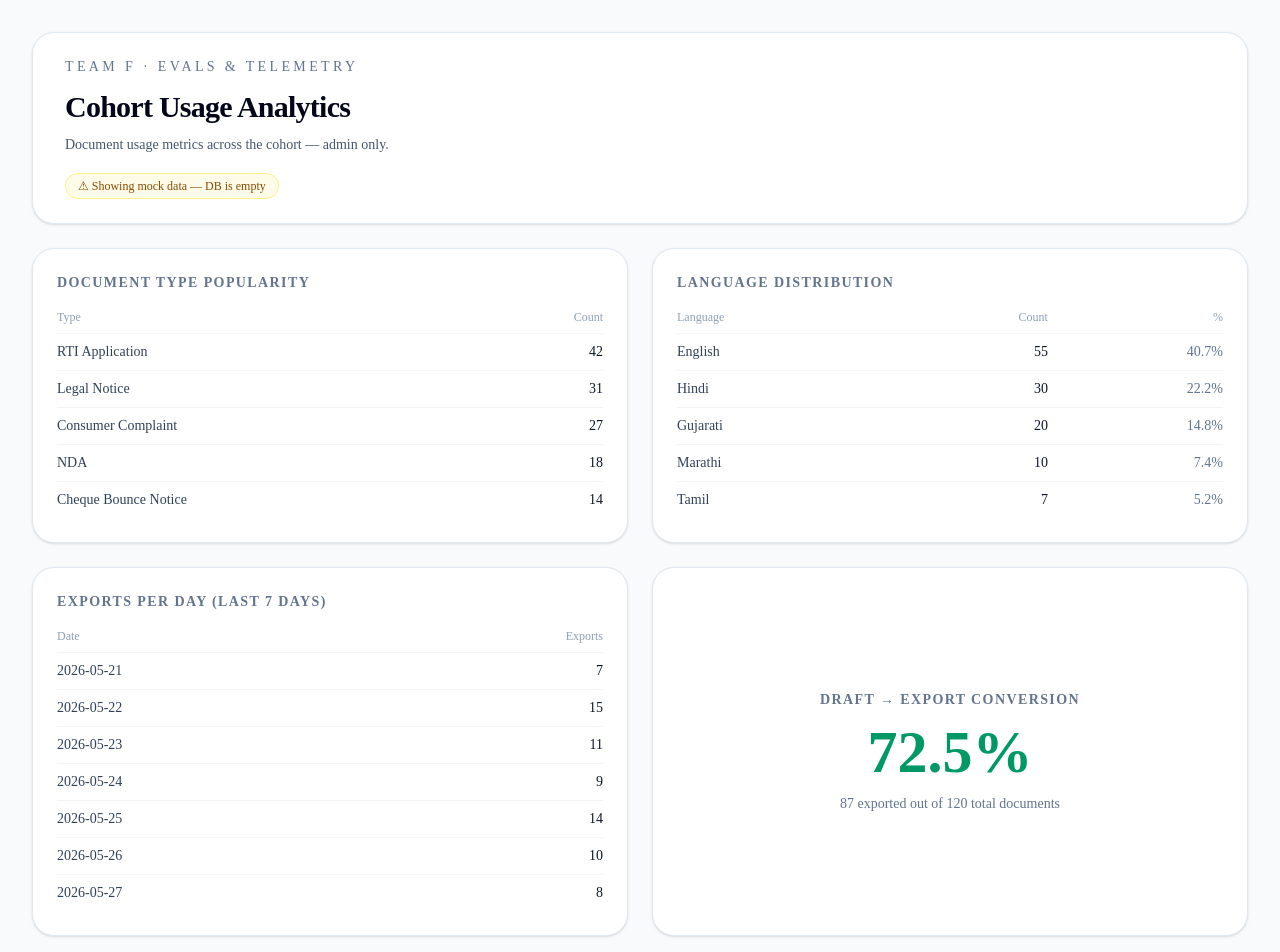
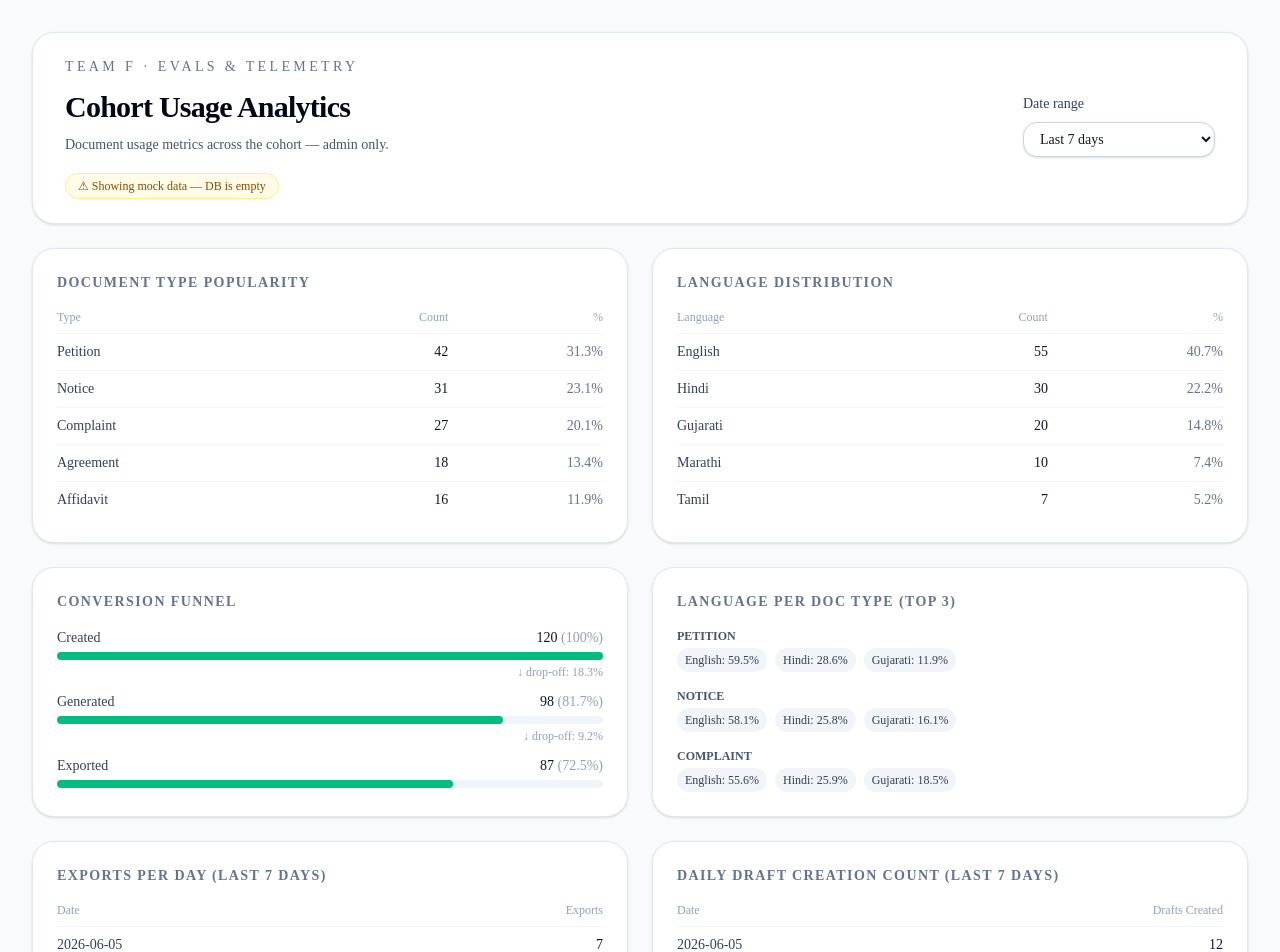
Before and after one commit to KirtanPatel18/Ai-Adalat-, a Next.js app in the folder apps/web/: page /en/admin/analytics in a window 1280 px wide. Shown: the top 952 px of the page. Built offline with nearby package versions, Linux system fonts and the light colour scheme; no server answers; the database is empty.

Commit message:
feat(evals): W4 per-doc-type analytics + date range filter + conversion funnel

```diff
--- a/apps/web/app/[locale]/admin/analytics/page.tsx
+++ b/apps/web/app/[locale]/admin/analytics/page.tsx
@@ -2,24 +2,48 @@
 
 import { useEffect, useState } from "react";
 import { createClient } from "@/lib/supabase/client";
-import type { DocumentType, SupportedLanguage } from "@trionic/shared";
 
-// ─── Types ────────────────────────────────────────────────────────────────────
+// ─── Types (using real DB values) ─────────────────────────────────────────────
 
-type DocTypeCount = { type: DocumentType; count: number };
-type LanguageCount = { language: SupportedLanguage; label: string; count: number; pct: string };
+type DBDocType = 'petition' | 'affidavit' | 'notice' | 'agreement' | 'complaint' | 'reply' | 'other';
+type DBStatus = 'draft' | 'review' | 'final' | 'archived' | 'failed';
+type DBLanguage = 'en' | 'hi' | 'gu' | 'mr' | 'ta' | 'te' | 'kn' | 'bn' | 'pa' | 'ur';
+type DateRange = '7d' | '30d' | 'all';
+
+type DocTypeCount = { type: string; count: number; pct: string };
+type LanguageCount = { language: string; label: string; count: number; pct: string };
 type ExportPerDay = { date: string; count: number };
 type CitationCount = { act: string; count: number };
 type DailyDraftCount = { date: string; count: number };
+type LangPerDocType = { docType: string; languages: { lang: string; count: number; pct: string }[] };
+type FunnelStage = { stage: string; count: number; pct: string };
 
-// ─── Mock Data (fallback when DB is empty) ────────────────────────────────────
+// ─── Labels ───────────────────────────────────────────────────────────────────
+
+const LANGUAGE_LABELS: Record<string, string> = {
+  en: "English", hi: "Hindi", gu: "Gujarati",
+  mr: "Marathi", ta: "Tamil", te: "Telugu",
+  kn: "Kannada", bn: "Bengali", pa: "Punjabi", ur: "Urdu",
+};
+
+const DOC_TYPE_LABELS: Record<string, string> = {
+  petition: "Petition",
+  affidavit: "Affidavit",
+  notice: "Notice",
+  agreement: "Agreement",
+  complaint: "Complaint",
+  reply: "Reply",
+  other: "Other",
+};
+
+// ─── Mock Data ────────────────────────────────────────────────────────────────
 
 const MOCK_DOC_TYPES: DocTypeCount[] = [
-  { type: "rti_application", count: 42 },
-  { type: "legal_notice", count: 31 },
-  { type: "consumer_complaint", count: 27 },
-  { type: "nda", count: 18 },
-  { type: "cheque_bounce_notice", count: 14 },
+  { type: "petition", count: 42, pct: "31.3" },
+  { type: "notice", count: 31, pct: "23.1" },
+  { type: "complaint", count: 27, pct: "20.1" },
+  { type: "agreement", count: 18, pct: "13.4" },
+  { type: "affidavit", count: 16, pct: "11.9" },
 ];
 
 const MOCK_LANGUAGES: LanguageCount[] = [
@@ -31,25 +55,25 @@ const MOCK_LANGUAGES: LanguageCount[] = [
 ];
 
 const MOCK_EXPORTS: ExportPerDay[] = [
-  { date: "2026-05-21", count: 7 },
-  { date: "2026-05-22", count: 15 },
-  { date: "2026-05-23", count: 11 },
-  { date: "2026-05-24", count: 9 },
-  { date: "2026-05-25", count: 14 },
-  { date: "2026-05-26", count: 10 },
-  { date: "2026-05-27", count: 8 },
+  { date: "2026-06-05", count: 7 },
+  { date: "2026-06-06", count: 15 },
+  { date: "2026-06-07", count: 11 },
+  { date: "2026-06-08", count: 9 },
+  { date: "2026-06-09", count: 14 },
+  { date: "2026-06-10", count: 10 },
+  { date: "2026-06-11", count: 8 },
 ];
 
 const MOCK_CONVERSION = { total: 120, exported: 87 };
 
 const MOCK_DAILY_DRAFTS: DailyDraftCount[] = [
-  { date: "2026-05-21", count: 12 },
-  { date: "2026-05-22", count: 18 },
-  { date: "2026-05-23", count: 9 },
-  { date: "2026-05-24", count: 15 },
-  { date: "2026-05-25", count: 21 },
-  { date: "2026-05-26", count: 14 },
-  { date: "2026-05-27", count: 11 },
+  { date: "2026-06-05", count: 12 },
+  { date: "2026-06-06", count: 18 },
+  { date: "2026-06-07", count: 9 },
+  { date: "2026-06-08", count: 15 },
+  { date: "2026-06-09", count: 21 },
+  { date: "2026-06-10", count: 14 },
+  { date: "2026-06-11", count: 11 },
 ];
 
 const MOCK_CITATIONS: CitationCount[] = [
@@ -60,31 +84,42 @@ const MOCK_CITATIONS: CitationCount[] = [
   { act: "ICA-1872", count: 22 },
 ];
 
-const LANGUAGE_LABELS: Record<SupportedLanguage, string> = {
-  en: "English",
-  hi: "Hindi",
-  gu: "Gujarati",
-  mr: "Marathi",
-  ta: "Tamil",
-};
+const MOCK_LANG_PER_DOC: LangPerDocType[] = [
+  { docType: "petition", languages: [
+    { lang: "en", count: 25, pct: "59.5" },
+    { lang: "hi", count: 12, pct: "28.6" },
+    { lang: "gu", count: 5, pct: "11.9" },
+  ]},
+  { docType: "notice", languages: [
+    { lang: "en", count: 18, pct: "58.1" },
+    { lang: "hi", count: 8, pct: "25.8" },
+    { lang: "gu", count: 5, pct: "16.1" },
+  ]},
+  { docType: "complaint", languages: [
+    { lang: "en", count: 15, pct: "55.6" },
+    { lang: "hi", count: 7, pct: "25.9" },
+    { lang: "gu", count: 5, pct: "18.5" },
+  ]},
+];
 
-const DOC_TYPE_LABELS: Record<DocumentType, string> = {
-  rti_application: "RTI Application",
-  legal_notice: "Legal Notice",
-  nda: "NDA",
-  consumer_complaint: "Consumer Complaint",
-  cheque_bounce_notice: "Cheque Bounce Notice",
-};
+const MOCK_FUNNEL: FunnelStage[] = [
+  { stage: "Created", count: 120, pct: "100" },
+  { stage: "Generated", count: 98, pct: "81.7" },
+  { stage: "Exported", count: 87, pct: "72.5" },
+];
 
 // ─── Main Component ───────────────────────────────────────────────────────────
 
 export default function AnalyticsDashboard() {
+  const [dateRange, setDateRange] = useState<DateRange>('7d');
   const [docTypes, setDocTypes] = useState<DocTypeCount[]>(MOCK_DOC_TYPES);
   const [languages, setLanguages] = useState<LanguageCount[]>(MOCK_LANGUAGES);
   const [exportsPerDay, setExportsPerDay] = useState<ExportPerDay[]>(MOCK_EXPORTS);
   const [conversion, setConversion] = useState(MOCK_CONVERSION);
   const [dailyDrafts, setDailyDrafts] = useState<DailyDraftCount[]>(MOCK_DAILY_DRAFTS);
   const [citations, setCitations] = useState<CitationCount[]>(MOCK_CITATIONS);
+  const [langPerDocType, setLangPerDocType] = useState<LangPerDocType[]>(MOCK_LANG_PER_DOC);
+  const [funnel, setFunnel] = useState<FunnelStage[]>(MOCK_FUNNEL);
   const [usingMock, setUsingMock] = useState(true);
   const [loading, setLoading] = useState(true);
   const [error, setError] = useState<string | null>(null);
@@ -99,14 +134,23 @@ export default function AnalyticsDashboard() {
 
         const supabase = createClient();
 
-        // ── Fetch documents ──────────────────────────────────────────────
-        const { data: docs, error: docsError } = await supabase
+        // ── Date range filter ────────────────────────────────────────────
+        let query = supabase
           .from("documents")
           .select("doc_type, language, status, created_at, updated_at")
           .limit(500);
 
+        if (dateRange === '7d') {
+          const cutoff = new Date(Date.now() - 7 * 24 * 60 * 60 * 1000).toISOString();
+          query = query.gte("created_at", cutoff);
+        } else if (dateRange === '30d') {
+          const cutoff = new Date(Date.now() - 30 * 24 * 60 * 60 * 1000).toISOString();
+          query = query.gte("created_at", cutoff);
+        }
+
+        const { data: docs, error: docsError } = await query;
+
         if (docsError) {
-          // DB error — fall back to mock data silently
           setUsingMock(true);
           return;
         }
@@ -114,34 +158,36 @@ export default function AnalyticsDashboard() {
         if (cancelled) return;
 
         if (!docs || docs.length === 0) {
-          // DB empty — keep mock data
           setUsingMock(true);
           return;
         }
 
         setUsingMock(false);
 
-        // ── Cell 1: Doc-type popularity ──────────────────────────────────
-        const dtMap: Partial<Record<DocumentType, number>> = {};
+        const total = docs.length;
+
+        // ── Cell 1: Doc-type popularity with % ───────────────────────────
+        const dtMap: Record<string, number> = {};
         docs.forEach((d: any) => {
-          const type = d.doc_type as DocumentType;
-          dtMap[type] = (dtMap[type] ?? 0) + 1;
+          dtMap[d.doc_type] = (dtMap[d.doc_type] ?? 0) + 1;
         });
         setDocTypes(
-          (Object.entries(dtMap) as [DocumentType, number][])
+          Object.entries(dtMap)
             .sort((a, b) => b[1] - a[1])
-            .map(([type, count]) => ({ type, count }))
+            .map(([type, count]) => ({
+              type,
+              count,
+              pct: ((count / total) * 100).toFixed(1),
+            }))
         );
 
         // ── Cell 2: Language distribution ────────────────────────────────
-        const langMap: Partial<Record<SupportedLanguage, number>> = {};
+        const langMap: Record<string, number> = {};
         docs.forEach((d: any) => {
-          const lang = d.language as SupportedLanguage;
-          langMap[lang] = (langMap[lang] ?? 0) + 1;
+          langMap[d.language] = (langMap[d.language] ?? 0) + 1;
         });
-        const total = docs.length;
         setLanguages(
-          (Object.entries(langMap) as [SupportedLanguage, number][])
+          Object.entries(langMap)
             .sort((a, b) => b[1] - a[1])
             .map(([language, count]) => ({
               language,
@@ -151,10 +197,10 @@ export default function AnalyticsDashboard() {
             }))
         );
 
-        // ── Cell 3: Exports per day (last 7 days) ────────────────────────
-        const exportedDocs = docs.filter((d: any) => d.status === "final");
+        // ── Cell 3: Exports per day ───────────────────────────────────────
+        const finalDocs = docs.filter((d: any) => d.status === "final");
         const epdMap: Record<string, number> = {};
-        exportedDocs.forEach((d: any) => {
+        finalDocs.forEach((d: any) => {
           const date = d.updated_at.slice(0, 10);
           epdMap[date] = (epdMap[date] ?? 0) + 1;
         });
@@ -165,11 +211,18 @@ export default function AnalyticsDashboard() {
             .map(([date, count]) => ({ date, count }))
         );
 
-        // ── Cell 4: Draft-to-export conversion % ─────────────────────────
-        setConversion({
-          total: docs.length,
-          exported: exportedDocs.length,
-        });
+        // ── Cell 4: Conversion funnel ─────────────────────────────────────
+        const generated = docs.filter((d: any) =>
+          ['final', 'review', 'failed'].includes(d.status)
+        ).length;
+        const exported = finalDocs.length;
+
+        setConversion({ total, exported });
+        setFunnel([
+          { stage: "Created", count: total, pct: "100" },
+          { stage: "Generated", count: generated, pct: ((generated / total) * 100).toFixed(1) },
+          { stage: "Exported", count: exported, pct: ((exported / total) * 100).toFixed(1) },
+        ]);
 
         // ── Cell 6: Daily draft creation count ───────────────────────────
         const draftMap: Record<string, number> = {};
@@ -184,16 +237,46 @@ export default function AnalyticsDashboard() {
             .map(([date, count]) => ({ date, count }))
         );
 
+        // ── New Cell: Language per doc-type ──────────────────────────────
+        const ldMap: Record<string, Record<string, number>> = {};
+        docs.forEach((d: any) => {
+          if (!ldMap[d.doc_type]) ldMap[d.doc_type] = {};
+          ldMap[d.doc_type][d.language] = (ldMap[d.doc_type][d.language] ?? 0) + 1;
+        });
+        setLangPerDocType(
+          Object.entries(ldMap)
+            .sort((a, b) => {
+              const totalA = Object.values(a[1]).reduce((x, y) => x + y, 0);
+              const totalB = Object.values(b[1]).reduce((x, y) => x + y, 0);
+              return totalB - totalA;
+            })
+            .slice(0, 3)
+            .map(([docType, langCounts]) => {
+              const docTotal = Object.values(langCounts).reduce((x, y) => x + y, 0);
+              return {
+                docType,
+                languages: Object.entries(langCounts)
+                  .sort((a, b) => b[1] - a[1])
+                  .slice(0, 3)
+                  .map(([lang, count]) => ({
+                    lang,
+                    count,
+                    pct: ((count / docTotal) * 100).toFixed(1),
+                  })),
+              };
+            })
+        );
+
         // ── Cell 5: Per-act citation frequency ───────────────────────────
         const { data: citationRows, error: citError } = await supabase
           .from("citations")
-          .select("node_id")
+          .select("pageindex_node_id")
           .limit(1000);
 
         if (!citError && citationRows && citationRows.length > 0) {
           const actMap: Record<string, number> = {};
           citationRows.forEach((c: any) => {
-            const act = (c.node_id as string).split("/")[0];
+            const act = (c.pageindex_node_id as string).split("/")[0];
             actMap[act] = (actMap[act] ?? 0) + 1;
           });
           setCitations(
@@ -206,9 +289,7 @@ export default function AnalyticsDashboard() {
 
       } catch (err) {
         if (!cancelled) {
-          setError(
-            err instanceof Error ? err.message : "Failed to load analytics"
-          );
+          setError(err instanceof Error ? err.message : "Failed to load analytics");
         }
       } finally {
         if (!cancelled) setLoading(false);
@@ -217,7 +298,7 @@ export default function AnalyticsDashboard() {
 
     loadData();
     return () => { cancelled = true; };
-  }, []);
+  }, [dateRange]);
 
   const conversionPct =
     conversion.total > 0
@@ -235,7 +316,8 @@ export default function AnalyticsDashboard() {
           <p className="text-sm font-medium uppercase tracking-[0.24em] text-slate-500">
             Team F · Evals & Telemetry
           </p>
-          <div className="mt-3 space-y-2">
+          <div className="mt-3 flex flex-col gap-4 lg:flex-row lg:items-end lg:justify-between">
+            <div className="space-y-2">
               <h1 className="text-2xl font-semibold tracking-tight text-slate-950 sm:text-3xl">
                 Cohort Usage Analytics
               </h1>
@@ -243,6 +325,22 @@ export default function AnalyticsDashboard() {
                 Document usage metrics across the cohort — admin only.
               </p>
             </div>
+
+            {/* Date range filter */}
+            <label className="flex flex-col gap-2 text-sm font-medium text-slate-700">
+              Date range
+              <select
+                className="min-w-48 rounded-xl border border-slate-300 bg-white px-3 py-2 text-sm text-slate-900 shadow-sm outline-none transition focus:border-slate-500 focus:ring-2 focus:ring-slate-200"
+                value={dateRange}
+                onChange={(e) => setDateRange(e.target.value as DateRange)}
+              >
+                <option value="7d">Last 7 days</option>
+                <option value="30d">Last 30 days</option>
+                <option value="all">All time</option>
+              </select>
+            </label>
+          </div>
+
           {usingMock && (
             <div className="mt-4 inline-flex items-center gap-2 rounded-full bg-yellow-50 px-3 py-1 text-xs font-medium text-yellow-800 border border-yellow-200">
               ⚠ Showing mock data — DB is empty
@@ -265,7 +363,7 @@ export default function AnalyticsDashboard() {
           {/* Row 1 — Doc type + Language */}
           <div className="grid grid-cols-1 gap-6 md:grid-cols-2">
 
-            {/* Cell 1 — Doc-type popularity */}
+            {/* Cell 1 — Doc-type popularity with % */}
             <div className="rounded-3xl border border-slate-200 bg-white px-6 py-6 shadow-sm">
               <h2 className="mb-4 text-sm font-semibold uppercase tracking-widest text-slate-500">
                 Document Type Popularity
@@ -275,16 +373,20 @@ export default function AnalyticsDashboard() {
                   <tr className="border-b border-slate-100 text-left text-xs text-slate-400">
                     <th className="pb-2 font-medium">Type</th>
                     <th className="pb-2 text-right font-medium">Count</th>
+                    <th className="pb-2 text-right font-medium">%</th>
                   </tr>
                 </thead>
                 <tbody className="divide-y divide-slate-100">
-                  {docTypes.map(({ type, count }) => (
+                  {docTypes.map(({ type, count, pct }) => (
                     <tr key={type}>
                       <td className="py-2 text-slate-700">
                         {DOC_TYPE_LABELS[type] ?? type}
                       </td>
                       <td className="py-2 text-right font-mono font-medium text-slate-900">
                         {count}
+                      </td>
+                      <td className="py-2 text-right font-mono text-slate-500">
+                        {pct}%
                       </td>
                     </tr>
                   ))}
@@ -322,7 +424,64 @@ export default function AnalyticsDashboard() {
             </div>
           </div>
 
-          {/* Row 2 — Exports + Conversion */}
+          {/* Row 2 — Funnel + Language per doc-type */}
+          <div className="grid grid-cols-1 gap-6 md:grid-cols-2">
+
+            {/* Cell — Conversion Funnel */}
+            <div className="rounded-3xl border border-slate-200 bg-white px-6 py-6 shadow-sm">
+              <h2 className="mb-4 text-sm font-semibold uppercase tracking-widest text-slate-500">
+                Conversion Funnel
+              </h2>
+              <div className="space-y-3">
+                {funnel.map(({ stage, count, pct }, index) => (
+                  <div key={stage}>
+                    <div className="flex items-center justify-between mb-1">
+                      <span className="text-sm text-slate-700">{stage}</span>
+                      <span className="text-sm font-mono font-medium text-slate-900">
+                        {count} <span className="text-slate-400">({pct}%)</span>
+                      </span>
+                    </div>
+                    <div className="h-2 rounded-full bg-slate-100">
+                      <div
+                        className="h-2 rounded-full bg-emerald-500"
+                        style={{ width: `${pct}%` }}
+                      />
+                    </div>
+                    {index < funnel.length - 1 && (
+                      <p className="text-xs text-slate-400 mt-1 text-right">
+                        ↓ drop-off: {(Number(funnel[index].pct) - Number(funnel[index + 1].pct)).toFixed(1)}%
+                      </p>
+                    )}
+                  </div>
+                ))}
+              </div>
+            </div>
+
+            {/* Cell — Language per doc-type */}
+            <div className="rounded-3xl border border-slate-200 bg-white px-6 py-6 shadow-sm">
+              <h2 className="mb-4 text-sm font-semibold uppercase tracking-widest text-slate-500">
+                Language per Doc Type (top 3)
+              </h2>
+              <div className="space-y-4">
+                {langPerDocType.map(({ docType, languages: langs }) => (
+                  <div key={docType}>
+                    <p className="text-xs font-semibold text-slate-600 mb-1 uppercase">
+                      {DOC_TYPE_LABELS[docType] ?? docType}
+                    </p>
+                    <div className="flex gap-2 flex-wrap">
+                      {langs.map(({ lang, count, pct }) => (
+                        <span key={lang} className="text-xs bg-slate-100 rounded-full px-2 py-1 text-slate-700">
+                          {LANGUAGE_LABELS[lang] ?? lang}: {pct}%
+                        </span>
+                      ))}
+                    </div>
+                  </div>
+                ))}
+              </div>
+            </div>
+          </div>
+
+          {/* Row 3 — Exports + Daily drafts */}
           <div className="grid grid-cols-1 gap-6 md:grid-cols-2">
 
             {/* Cell 3 — Exports per day */}
@@ -350,23 +509,6 @@ export default function AnalyticsDashboard() {
               </table>
             </div>
 
-            {/* Cell 4 — Conversion % */}
-            <div className="rounded-3xl border border-slate-200 bg-white px-6 py-6 shadow-sm flex flex-col items-center justify-center text-center gap-3">
-              <h2 className="text-sm font-semibold uppercase tracking-widest text-slate-500">
-                Draft → Export Conversion
-              </h2>
-              <p className="text-6xl font-bold text-emerald-600">
-                {conversionPct}%
-              </p>
-              <p className="text-sm text-slate-500">
-                {conversion.exported} exported out of {conversion.total} total documents
-              </p>
-            </div>
-          </div>
-
-          {/* Row 3 — Daily drafts + Citations */}
-          <div className="grid grid-cols-1 gap-6 md:grid-cols-2">
-
             {/* Cell 6 — Daily draft creation count */}
             <div className="rounded-3xl border border-slate-200 bg-white px-6 py-6 shadow-sm">
               <h2 className="mb-4 text-sm font-semibold uppercase tracking-widest text-slate-500">
@@ -390,6 +532,7 @@ export default function AnalyticsDashboard() {
                   ))}
                 </tbody>
               </table>
+            </div>
           </div>
 
           {/* Cell 5 — Per-act citation frequency */}
@@ -423,7 +566,6 @@ export default function AnalyticsDashboard() {
               </tbody>
             </table>
           </div>
-          </div>
 
         </section>
       )}
```
Lines whose indentation alone changed are shown as unchanged.
